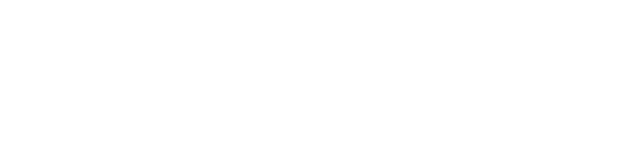
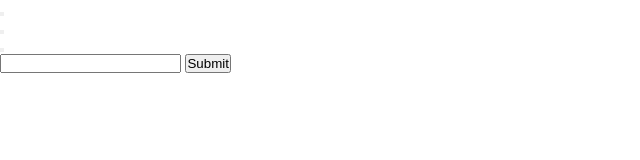
Before and after one commit to GSG-G8/MO-Ghazali-ToDo, a website: page index.html in a window 1280 px wide. Shown: the whole page, without its empty margins (0-640 px from the left). Drawn offline with Linux system fonts and the light colour scheme.

Commit message:
upload exsist code and initialize npm, install tape relates #3

```diff
--- a/index.html
+++ b/index.html
@@ -8,8 +8,14 @@
     <link rel="stylesheet" href="css/style.css">
 </head>
 <body>
-
-
+    <div id = "todo-container">
+        <ul>
+        </ul>
+    </div>
+    <form id="add-todo">
+      <input type="text" name="description" value="">
+      <input type="submit" name="" value="Submit">
+    </form>
     <script src="js/logic.js"></script>
     <script src="js/dom.js"></script>
 </body>
--- a/js/dom.js
+++ b/js/dom.js
@@ -0,0 +1,71 @@
+// part 2 linking it all together
+// The function here is called an iife,
+// it keeps everything inside hidden from the rest of our application
+(function() {
+    // This is the dom node where we will keep our todo
+    var container = document.getElementById('todo-container');
+    var addTodoForm = document.getElementById('add-todo');
+
+    var state = [
+      { id: -3, description: 'first todo' },
+      { id: -2, description: 'second todo' },
+      { id: -1, description: 'third todo' },
+    ]; // this is our initial todoList
+
+    // This function takes a todo, it returns the DOM node representing that todo
+    var createTodoNode = function(todo) {
+      var todoNode = document.createElement('li');
+      // you will need to use addEventListener
+
+      // add span holding description
+
+      // this adds the delete button
+      var deleteButtonNode = document.createElement('button');
+      deleteButtonNode.addEventListener('click', function(event) {
+        var newState = todoFunctions.deleteTodo(state, todo.id);
+        update(newState);
+      });
+      todoNode.appendChild(deleteButtonNode);
+
+      // add markTodo button
+
+      // add classes for css
+
+      return todoNode;
+    };
+
+    // bind create todo form
+    if (addTodoForm) {
+      addTodoForm.addEventListener('submit', function(event) {
+        // https://developer.mozilla.org/en-US/docs/Web/Events/submit
+        // what does event.preventDefault do?
+        // what is inside event.target?
+
+        var description = '?'; // event.target ....
+
+        // hint: todoFunctions.addTodo
+        var newState = []; // ?? change this!
+        update(newState);
+      });
+    }
+
+    // you should not need to change this function
+    var update = function(newState) {
+      state = newState;
+      renderState(state);
+    };
+
+    // you do not need to change this function
+    var renderState = function(state) {
+      var todoListNode = document.createElement('ul');
+
+      state.forEach(function(todo) {
+        todoListNode.appendChild(createTodoNode(todo));
+      });
+
+      // you may want to add a class for css
+      container.replaceChild(todoListNode, container.firstChild);
+    };
+
+    if (container) renderState(state);
+  })();
--- a/js/logic.js
+++ b/js/logic.js
@@ -0,0 +1,66 @@
+// Part 1. Fill in any missing parts of the todoFunction object!
+// you can access these on todo.todoFunctions
+// For part one we expect you to use tdd
+
+var todoFunctions = {
+    // todoFunctions.generateId() will give you a unique id
+    // You do not need to understand the implementation of this function.
+    generateId: (function() {
+      var idCounter = 0;
+
+      function incrementCounter() {
+        return (idCounter += 1);
+      }
+
+      return incrementCounter;
+    })(),
+
+    //cloneArrayOfObjects will create a copy of the todos array
+    //changes to the new array don't affect the original
+    cloneArrayOfObjects: function(todos) {
+      return todos.map(function(todo){
+        return JSON.parse(JSON.stringify(todo));
+      });
+    },
+
+    addTodo: function(todos, newTodo) {
+      // should leave the input argument todos unchanged (you can use cloneArrayOfObjects)
+      // returns a new array, it should contain todos with the newTodo added to the end.
+      // add an id to the newTodo. You can use the generateId function to create an id.
+      // hint: array.concat
+    },
+    deleteTodo: function(todos, idToDelete) {
+      // should leave the input argument todos unchanged (you can use cloneArrayOfObjects)
+      // return a new array, this should not contain any todo with an id of idToDelete
+      // hint: array.filter
+    },
+    markTodo: function(todos, idToMark) {
+      // should leave the input argument todos unchanged (you can use cloneArrayOfObjects)
+      // in the new todo array, all elements will remain unchanged except the one with id: idToMark
+      // this element will have its done value toggled
+      // hint: array.map
+    },
+    sortTodos: function(todos, sortFunction) {
+      // stretch goal! Do this last
+      // should leave the input arguement todos unchanged (you can use cloneArrayOfObjects)
+      // sortFunction will have same signature as the sort function in array.sort
+      // hint: array.slice, array.sort
+    },
+  };
+
+  // for test only
+
+  function addFun(a, b) {
+    return a + b;
+  }
+
+  // Why is this if statement necessary?
+  // The answer has something to do with needing to run code both in the browser and in Node.js
+  // See this article for more details:
+  // http://www.matteoagosti.com/blog/2013/02/24/writing-javascript-modules-for-both-browser-and-node/
+  if (typeof module !== 'undefined') {
+    module.exports = {
+      addFun,
+      todoFunctions
+    }
+  }
```
Also changed, not shown: js/test.js (+10 -0 lines), package.json (added, +23 -0 lines), css/style.css (line endings or trailing spaces), 2 other files.
